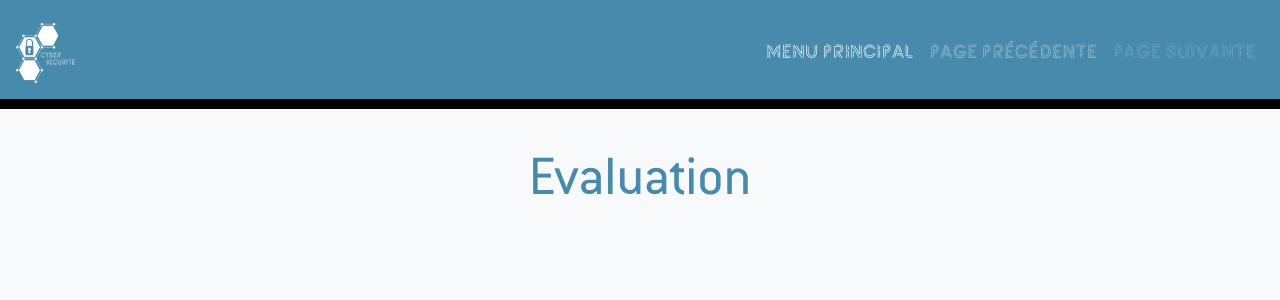
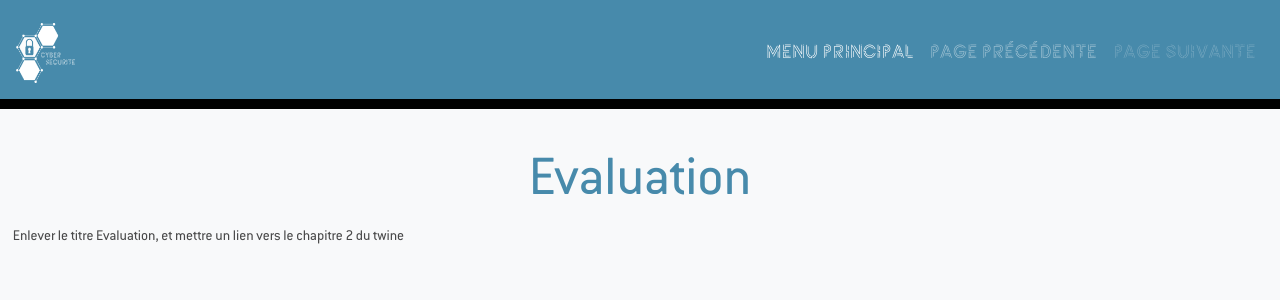
Before and after one commit to PTCybersecurite/PTS7-Cybersecurite, a PHP site: page /cours/Mots_de_passe/Evaluation.php in a window 1280 px wide. Shown: the top 300 px of the page. Run offline with PHP 8.4, Linux system fonts and the light colour scheme; some web fonts are replaced.

Commit message:
Update Evaluation.php

```diff
--- a/cours/Mots_de_passe/Evaluation.php
+++ b/cours/Mots_de_passe/Evaluation.php
@@ -27,6 +27,7 @@
 		<h1><strong>Evaluation</strong></h1>
 	</header>
 
+	<p>Enlever le titre Evaluation, et mettre un lien vers le chapitre 2 du twine</p>
 	</section>
 
 <?php include('../../includes/footer.php')?>
```
